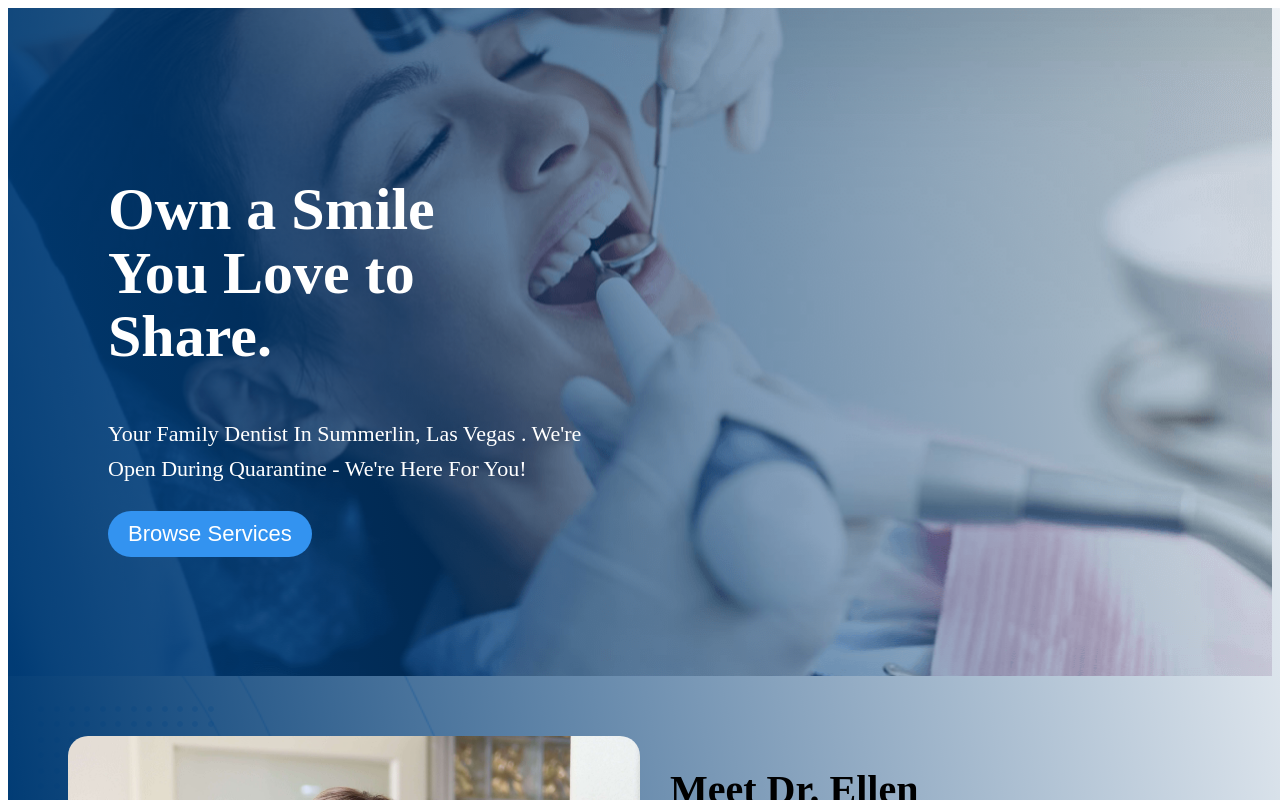
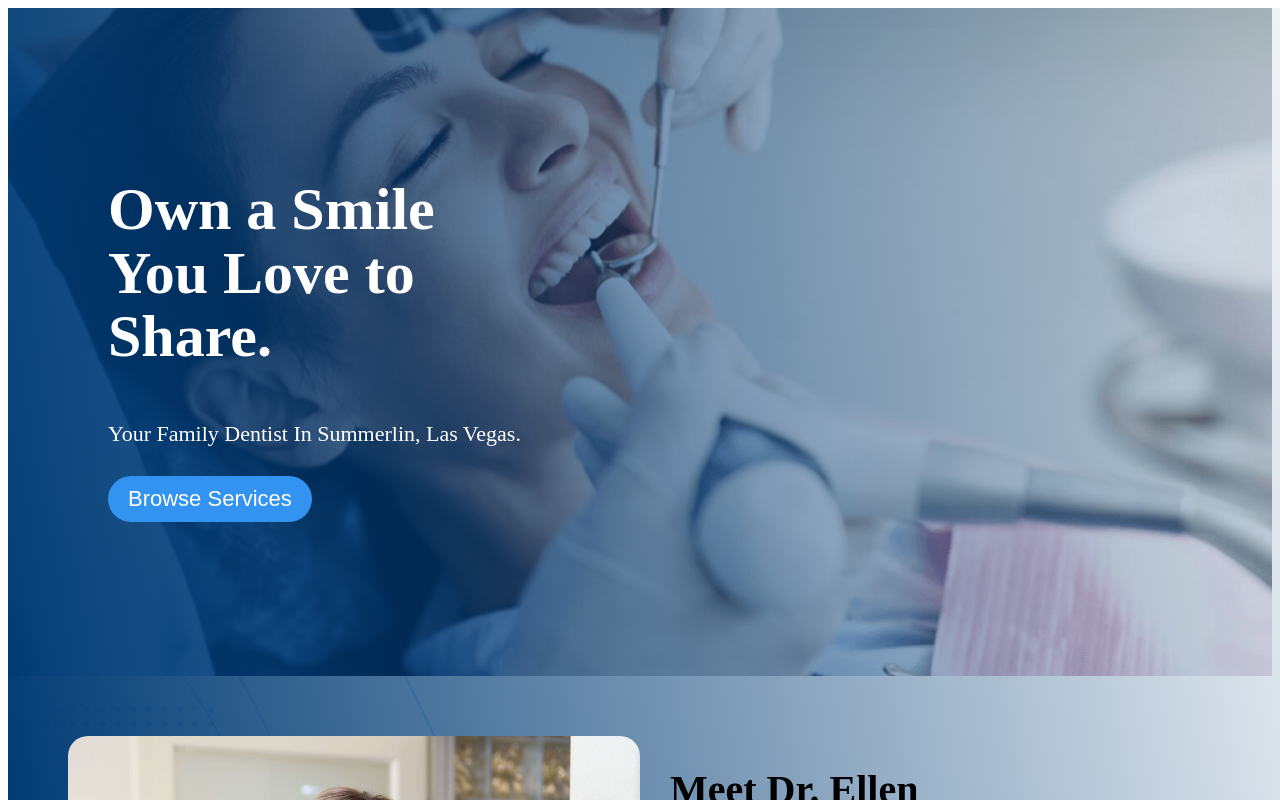
Before and after one commit to idenispankov/lake_mead_dental_next_js, a Next.js app: page / in a window 1280 px wide. Shown: the top 800 px of the page. Built offline with nearby package versions, Linux system fonts and the light colour scheme.

Commit message:
banner title changed

```diff
--- a/components/Banner/Banner.js
+++ b/components/Banner/Banner.js
@@ -9,8 +9,7 @@ export default function Header() {
           Own a Smile You Love to Share.
         </h1>
         <p className={styles.header__banner_text}>
-          {`Your Family Dentist In Summerlin, Las Vegas . We're Open During
-              Quarantine - We're Here For You!`}
+          {`Your Family Dentist In Summerlin, Las Vegas.`}
         </p>
         <Button
           linkTo='/treatments'
--- a/components/Banner/Banner.module.css
+++ b/components/Banner/Banner.module.css
@@ -27,7 +27,7 @@
 }
 
 .header__banner_text {
-  max-width: 290px;
+  max-width: 250px;
   font-size: 16px;
   line-height: 170%;
   text-align: center;
@@ -57,7 +57,7 @@
   .header__banner_text {
     text-align: start;
     margin-bottom: 25px;
-    max-width: 315px;
+    max-width: 265px;
   }
 }
 
@@ -80,7 +80,6 @@
     text-align: start;
     margin-bottom: 25px;
     font-size: 16px;
-    max-width: 315px;
   }
 }
 @media screen and (min-width: 1024px) {
```
